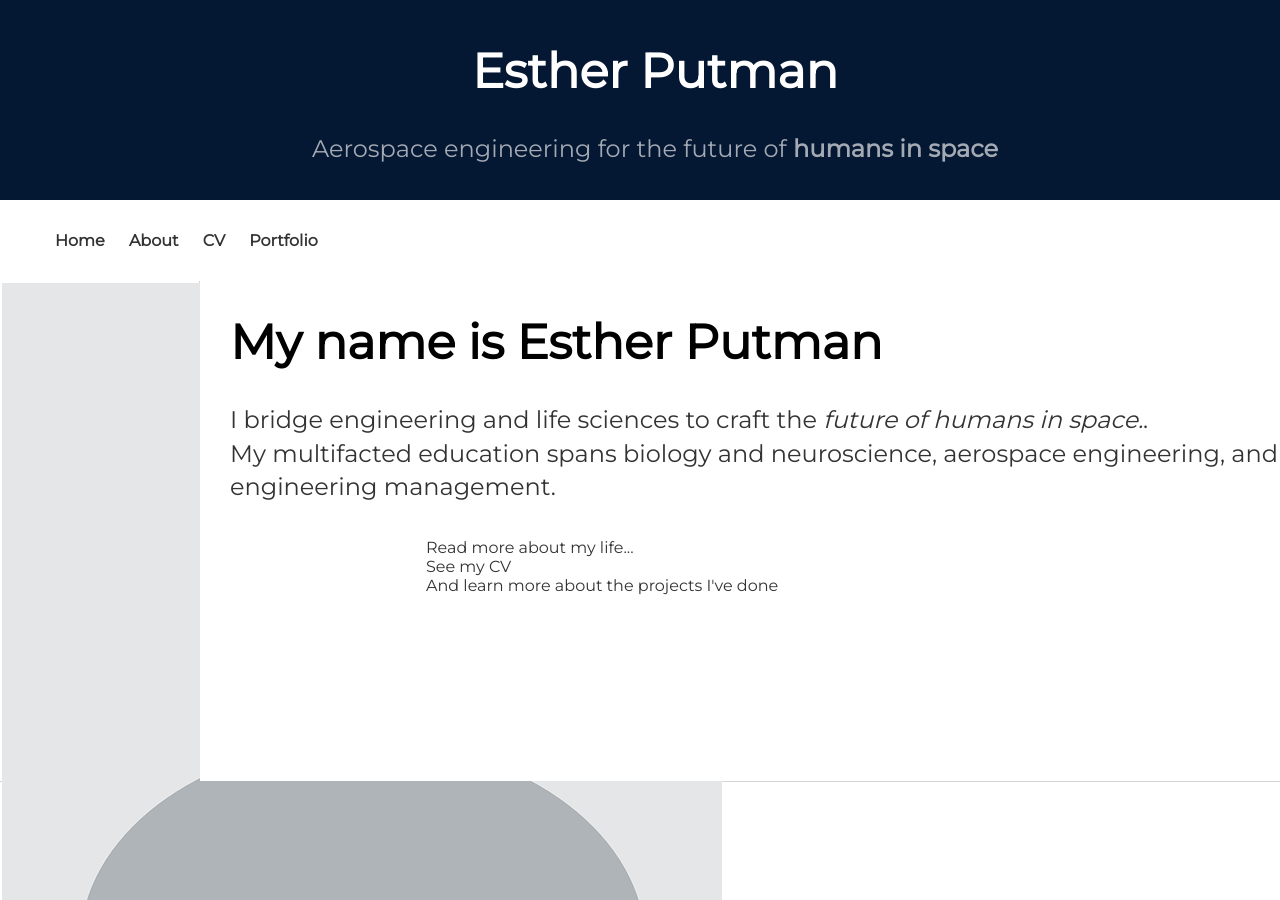
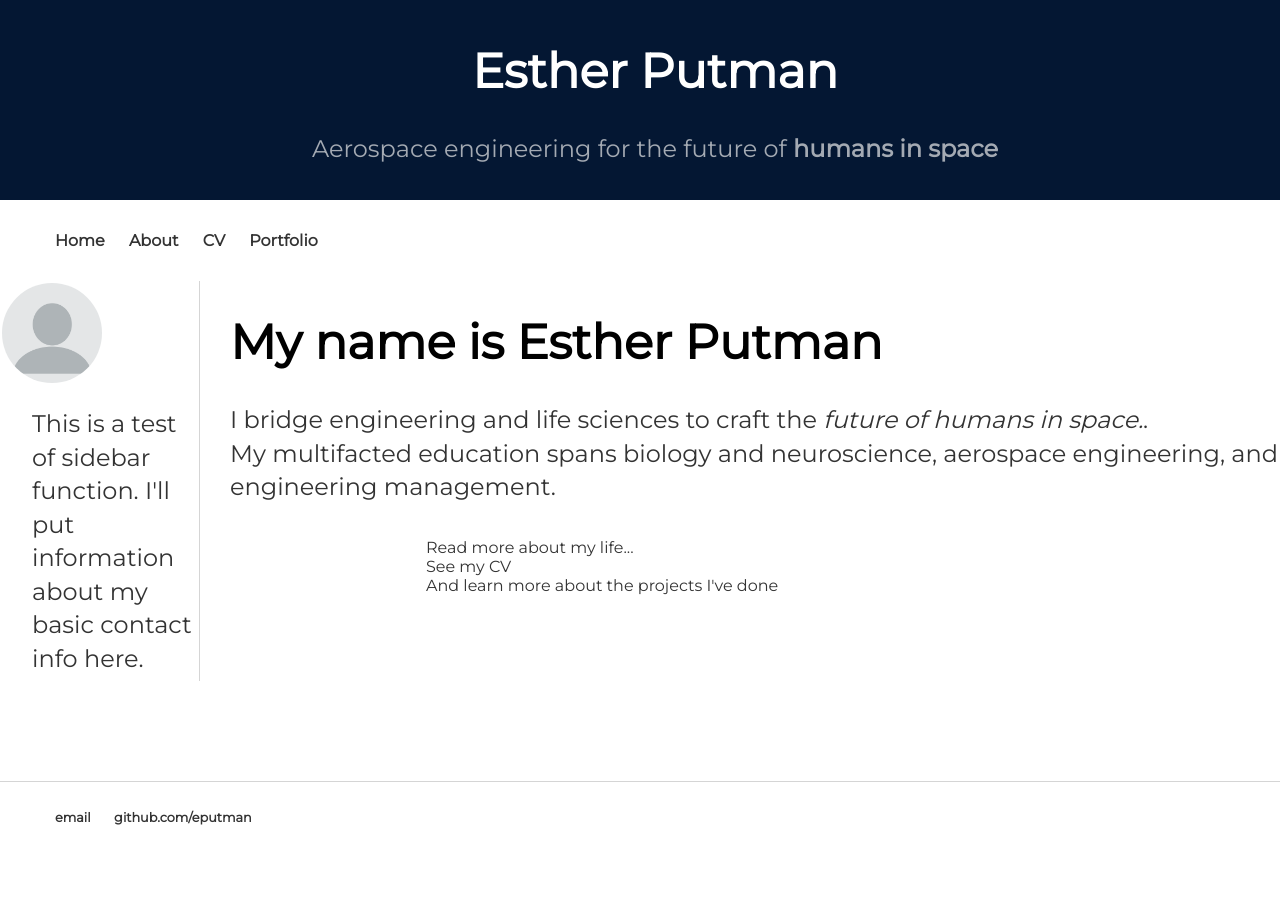
Before and after one commit to eputman/eputman.github.io, a Jekyll site: the page built from index.html, in a window 1280 px wide. Built offline with Jekyll 4.4.1, drawn with Linux system fonts in a browser that asks for light colours; nearby versions of some CDN libraries.

Commit message:
Update main.css

```diff
--- a/css/main.css
+++ b/css/main.css
@@ -27,7 +27,7 @@
 }
 
 /* Profile Picture */
-profile {
+.profile {
   vertical-align: middle;
   width: 100px;
   height: 100px;
```
